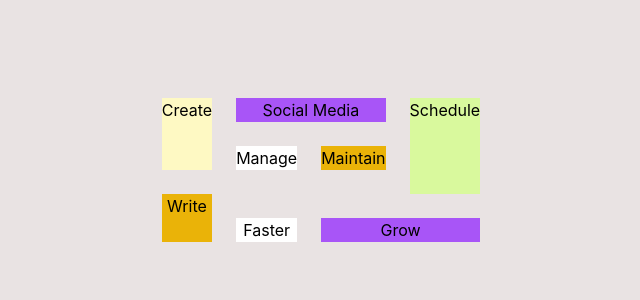
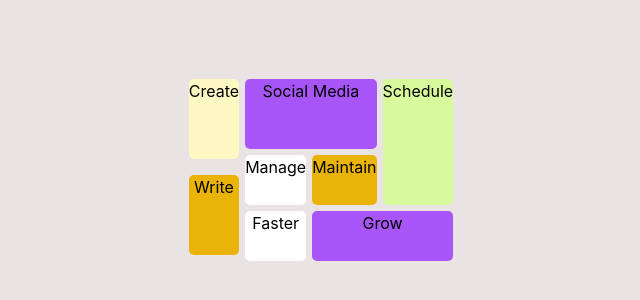
Before and after one commit to Maryiamreda/Bento-grid, a React (Vite) app: page / in a window 1280 px wide. Shown: the part 230-530 px from the top of the page, without its empty margins (319-959 px from the left). Built offline with nearby package versions, Linux system fonts and the light colour scheme.

Commit message:
kinda works

```diff
--- a/src/App.css
+++ b/src/App.css
@@ -4,3 +4,14 @@
   padding: 2rem;
   text-align: center;
 }
+.gridbox{
+  display: grid;
+  gap:6px;
+  grid-template-columns: auto auto auto auto;
+
+  grid-template-rows: 70px 50px 50px ;
+
+}
+.gridbox div{
+  border-radius: 5px;
+}
--- a/src/App.tsx
+++ b/src/App.tsx
@@ -3,16 +3,16 @@ import './App.css';
 function App() {
   // grid-cols-4 grid-rows-4
   return (
-    <div className="grid  gap-6">
-      <div className="bg-yellow-100 row-span-2 ">Create</div>
+    <div className="gridbox ">
+      <div className="bg-yellow-100 h-[80px]  ">Create</div>
       <div className="bg-purple-500 col-span-2 h- ">Social Media</div>
-      <div className="bg-lime-200 row-span-3 ">Schedule</div>
-      <div className="bg-yellow-500 row-start-3 row-span-2 ">Write</div>
-      <div className="bg-white ">Manage</div>
-      <div className="bg-yellow-500 ">Maintain</div>
-      <div className="bg-white row-start-4 ">Faster</div>
+      <div className="bg-lime-200 row-span-2 col-start-4 ">Schedule</div>
+      <div className="bg-yellow-500 h-[80px] col-start-1 row-start-2 mt-5  ">Write</div>
+      <div className="bg-white row-start-2 col-start-2 ">Manage</div>
+      <div className="bg-yellow-500 row-start-2 col-start-3 ">Maintain</div>
+      <div className="bg-white row-start-3 col-start-2 ">Faster</div>
 
-      <div className="bg-purple-500 row-start-4 col-span-2 ">Grow</div>
+      <div className="bg-purple-500 row-start-3 col-start-3 col-span-2 ">Grow</div>
 
     </div>
   );
```
